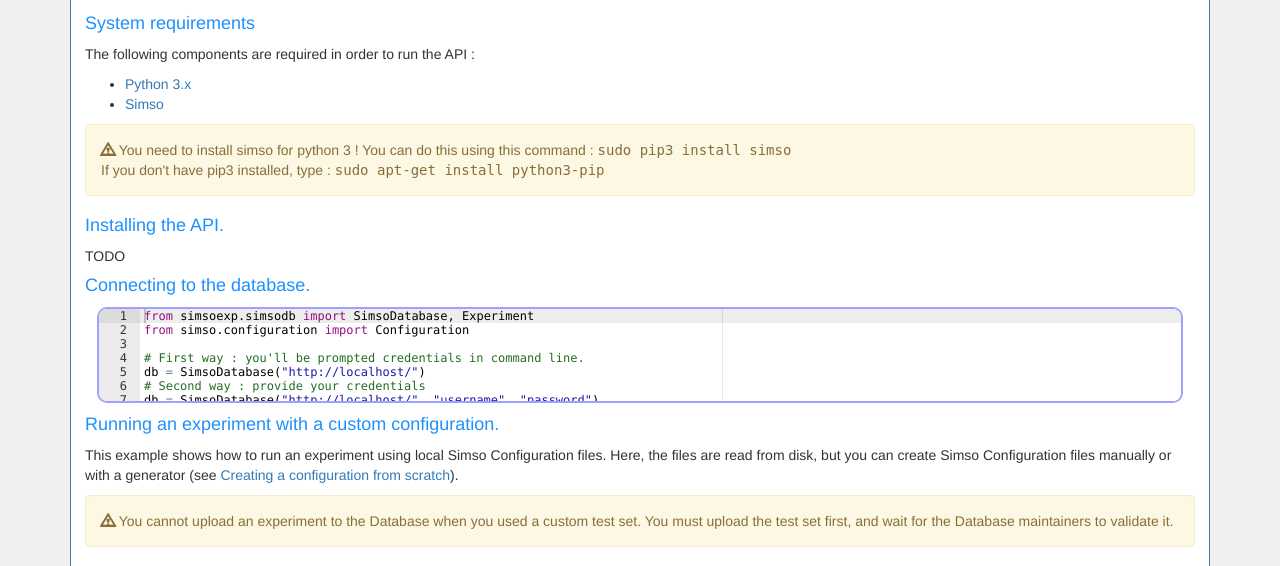
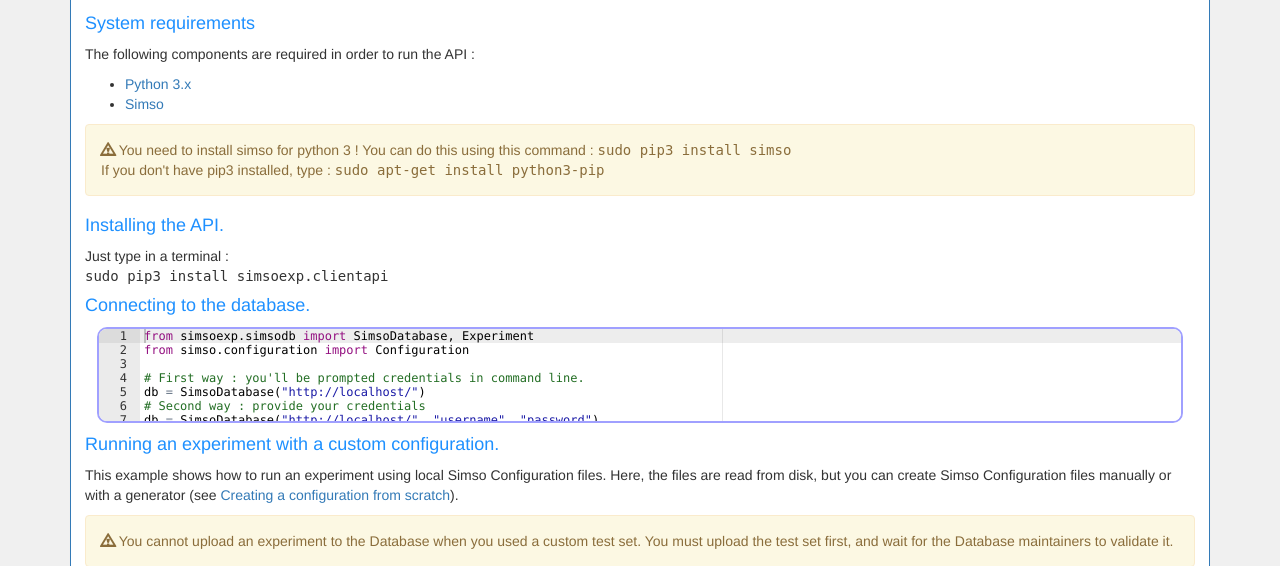
Before and after one commit to Scriptopathe/simso-exp, a Django app: page / in a window 1280 px wide. Shown: the part 1045-1611 px from the top of the page. Run offline with Django 3.2, Linux system fonts and the light colour scheme; the visitor is signed in with stand-in values (Sample User, id 1); parts of the project's set-up code (start-up, migrations or seed data) failed here and were passed over; some libraries are stand-ins or nearby versions.

Commit message:
Added simsoexp api install instructions

```diff
--- a/simsoexp/templates/app.html
+++ b/simsoexp/templates/app.html
@@ -129,7 +129,8 @@
             Installing the API.
         </h4>
         <p>
-            TODO
+            Just type in a terminal : <br />
+            <span style="font-family:monospace">sudo pip3 install simsoexp.clientapi</span>
         </p>
         <!-- Connecting to the database -->
         <h4 class="blue">
```
